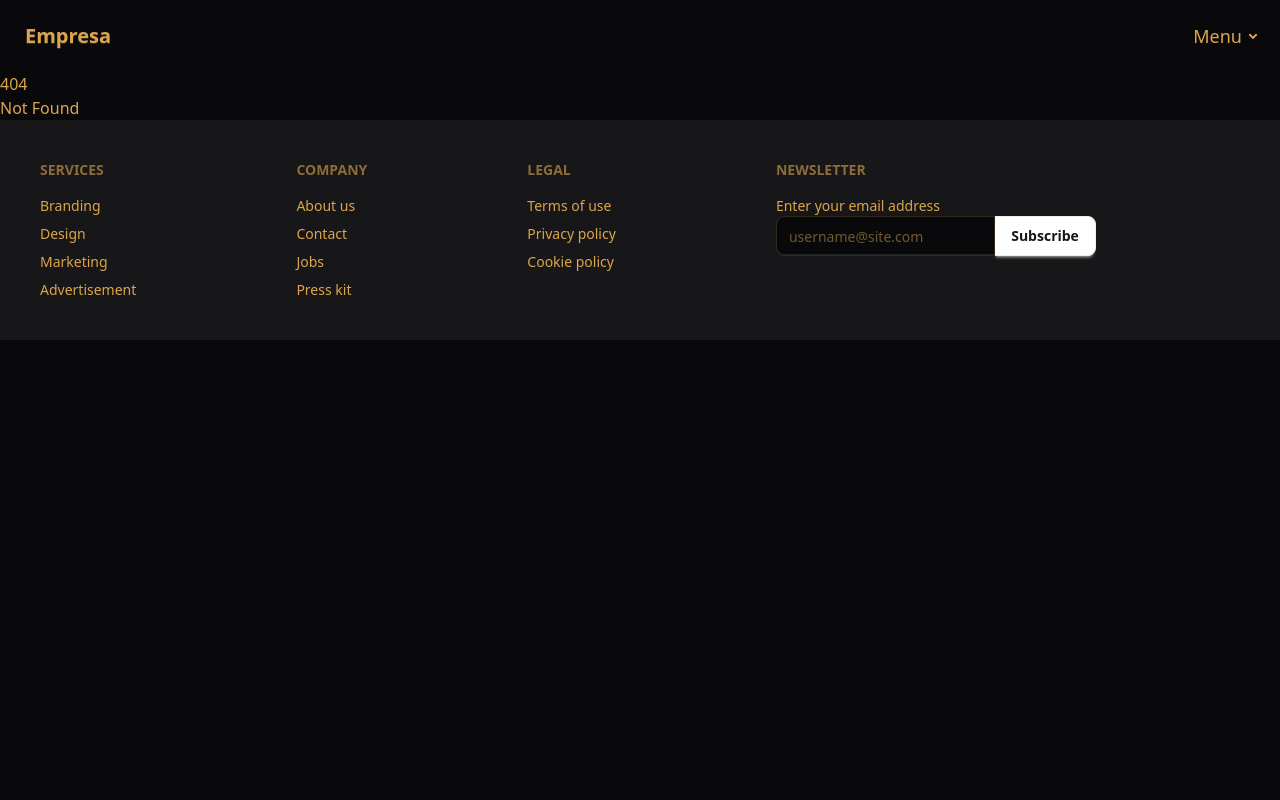
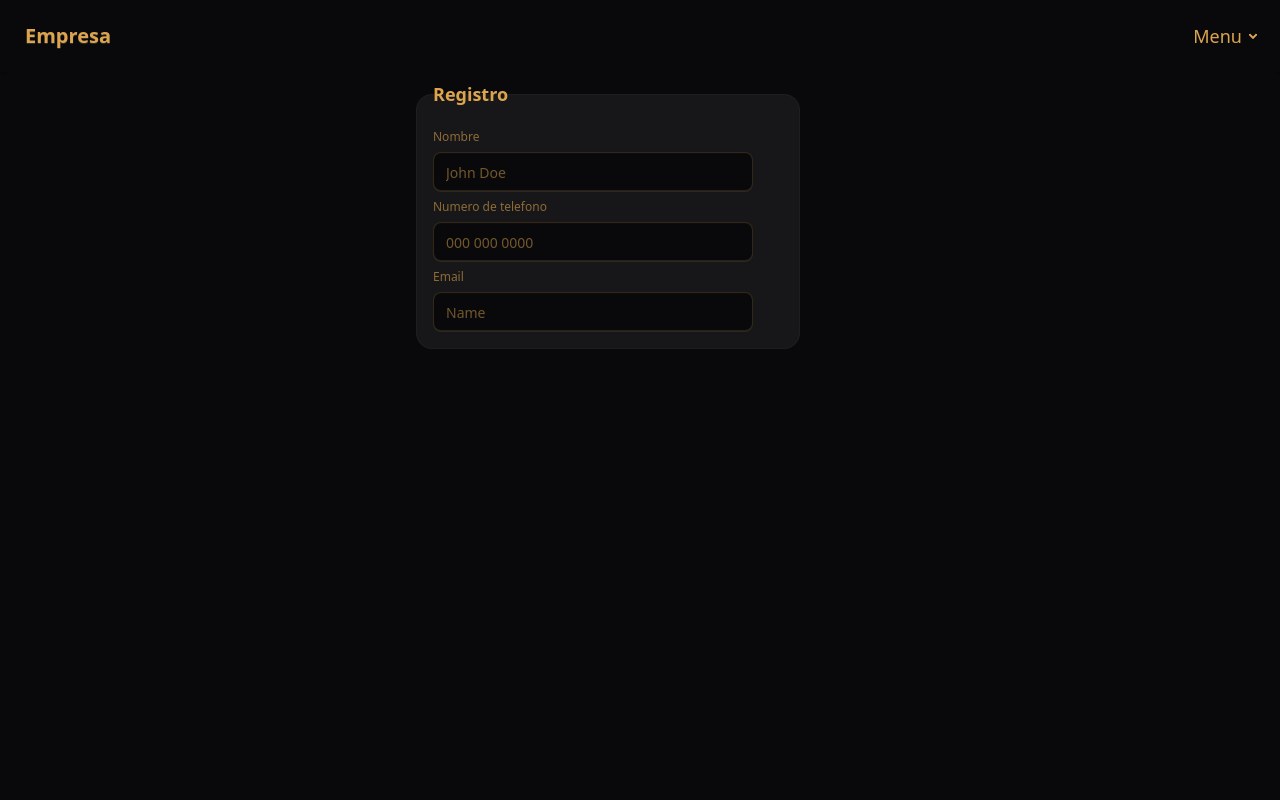
Before and after one commit to DevvDiego/food-recovery, a SvelteKit app: page /register in a window 1280 px wide. Before the commit this address had no page. Shown: the top 800 px of the page. Built offline with nearby package versions, Linux system fonts and the light colour scheme.

Commit message:
Add basic register form

```diff
--- /dev/null
+++ b/src/routes/register/+page.svelte
@@ -0,0 +1,14 @@
+<div class="m-auto max-w-md min-h-svh">
+    <fieldset class="fieldset bg-base-200 border-base-300 rounded-box w-sm border p-4">
+        <legend class="fieldset-legend text-lg">Registro</legend>
+
+        <label class="label">Nombre</label>
+        <input type="text" class="input" placeholder="John Doe" />
+
+        <label class="label">Numero de telefono</label>
+        <input type="text" class="input" placeholder="000 000 0000" />
+
+        <label class="label">Email</label>
+        <input type="email" class="input" placeholder="Name" />
+    </fieldset>
+</div>
```
